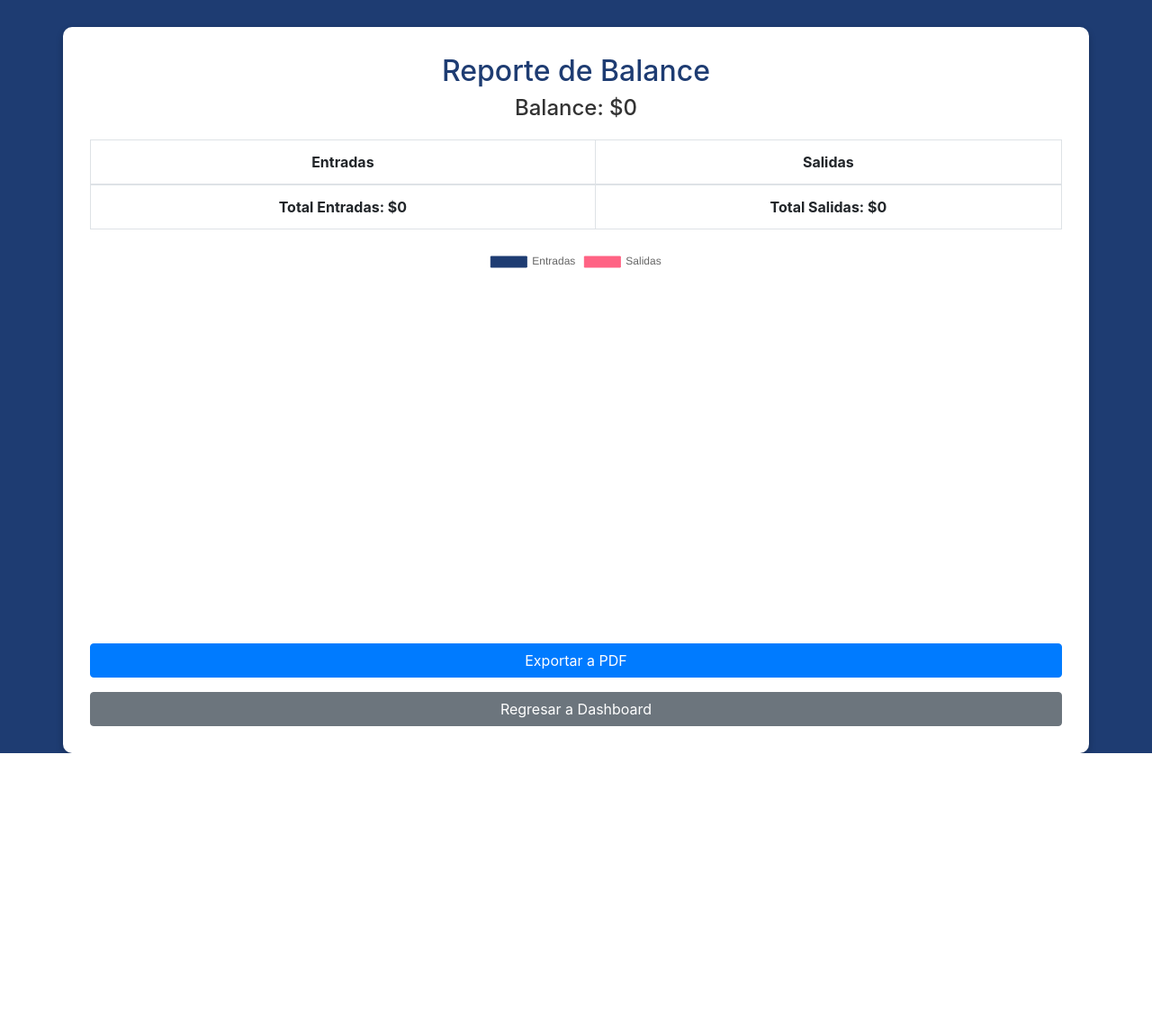
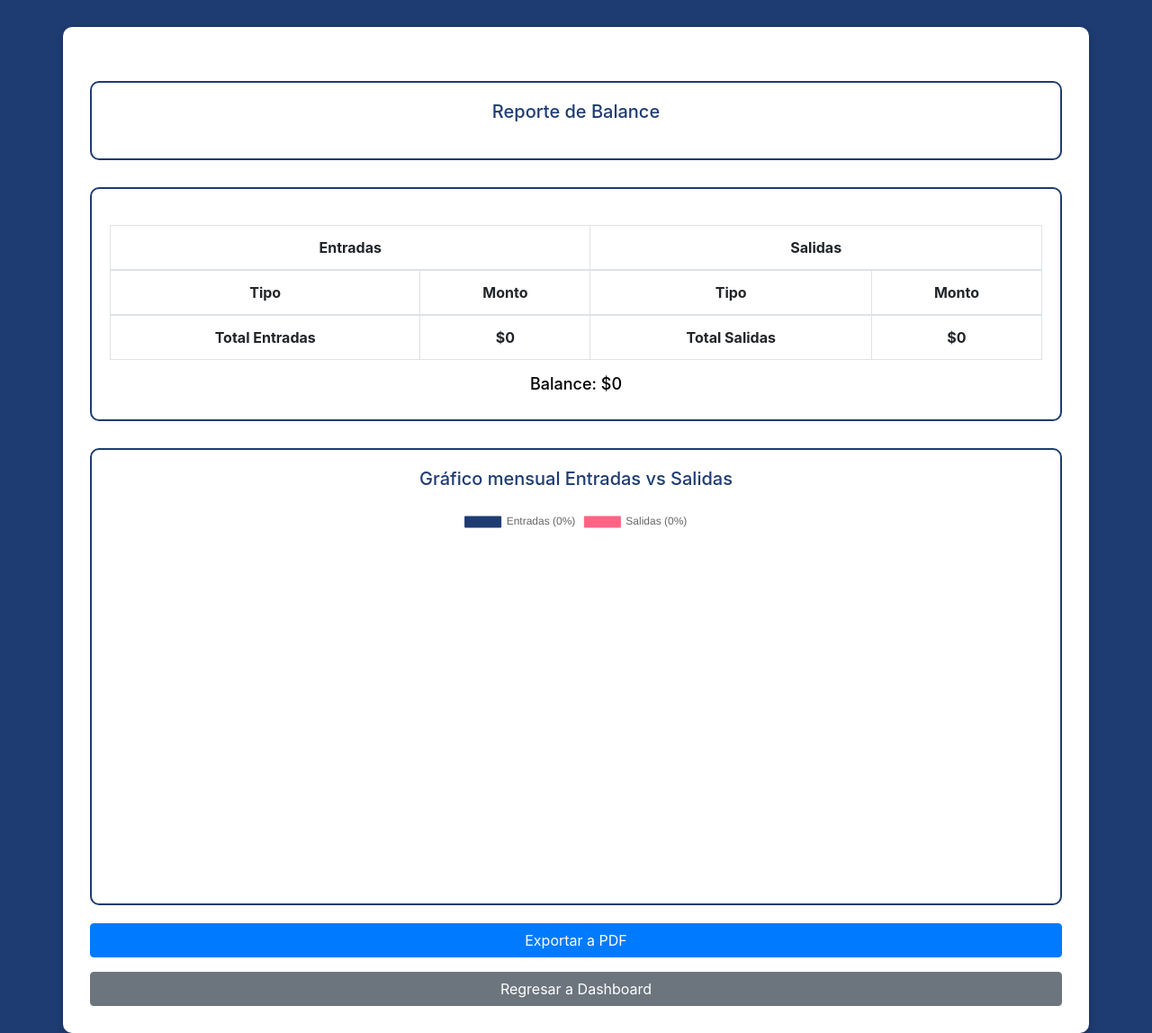
Before and after one commit to fjose4210/DESAFIO1LIS, a PHP site: page /paginas/mostrar_balance.php in a window 1280 px wide. Shown: the whole page at 90% size. Before the commit the page ends 837 px from the top, so only its background shows below. Run offline with PHP 8.4, Linux system fonts and the light colour scheme; the visitor is signed in with stand-in values (Sample User, id 1); data that the repository does not hold is empty.

Commit message:
Cambios
JF

```diff
--- a/Desafio1/paginas/mostrar_balance.php
+++ b/Desafio1/paginas/mostrar_balance.php
@@ -3,7 +3,7 @@ require '../config.php';
 require '../clases/entrada.php';
 require '../clases/salida.php';
 
-session_start(); // Inicia la sesión para acceder a user_id
+session_start(); //Inicia la sesión para acceder a user_id
 if (!isset($_SESSION['user_id'])) {
     die("Debe iniciar sesión para ver el balance.");
 }
@@ -15,6 +15,10 @@ $salidas = Salida::obtenerTodas($user_id, $pdo);
 $totalEntradas = array_sum(array_column($entradas, 'monto'));
 $totalSalidas = array_sum(array_column($salidas, 'monto'));
 $balance = $totalEntradas - $totalSalidas;
+
+//Cálculo de los porcentajes para el gráfico
+$porcentajeEntradas = $totalEntradas > 0 ? round(($totalEntradas / ($totalEntradas + $totalSalidas)) * 100, 2) : 0;
+$porcentajeSalidas = $totalSalidas > 0 ? round(($totalSalidas / ($totalEntradas + $totalSalidas)) * 100, 2) : 0;
 ?>
 
 <!DOCTYPE html>
@@ -43,43 +47,94 @@ $balance = $totalEntradas - $totalSalidas;
             margin-top: 20px;
         }
         #myChart {
-            max-width: 400px; /* Ajustar el ancho del gráfico */
-            margin: 20px auto; /* Centrar el gráfico */
+            max-width: 400px;
+            margin: 20px auto;
+        }
+        /*Estilo para el cuadro azul que encierra el gráfico*/
+        .chart-container, .table-container, .title-container {
+            border: 2px solid #1e3c72;
+            padding: 20px;
+            border-radius: 10px;
+            margin-top: 30px;
+        }
+        .chart-title, .title-container h2 {
+            color: #1e3c72;
+            text-align: center;
+            font-size: 20px;
+            margin-bottom: 20px;
+        }
+        .balance-text {
+            text-align: center;
+            font-size: 18px;
+            color: #000;
         }
     </style>
 </head>
 <body>
     <div class="container">
-        <h2 class="text-center" style="color: #1e3c72;">Reporte de Balance</h2>
+        <!-- Título "Reporte de Balance" encerrado en un rectángulo azul -->
+        <div class="title-container">
+            <h2 class="text-center">Reporte de Balance</h2>
+        </div>
 
-        <h4 class="text-center">Balance: $<?php echo $balance; ?></h4>
-
+        <!-- Tabla de entradas y salidas encerrada en un cuadro azul -->
+        <div class="table-container">
             <table class="table table-bordered text-center">
                 <thead>
                     <tr>
-                    <th>Entradas</th>
-                    <th>Salidas</th>
+                        <th colspan="2">Entradas</th>
+                        <th colspan="2">Salidas</th>
+                    </tr>
+                    <tr>
+                        <th>Tipo</th>
+                        <th>Monto</th>
+                        <th>Tipo</th>
+                        <th>Monto</th>
                     </tr>
                 </thead>
                 <tbody>
+                    <?php
+                    $maxRows = max(count($entradas), count($salidas));
+                    for ($i = 0; $i < $maxRows; $i++):
+                        $entrada = $entradas[$i] ?? null;
+                        $salida = $salidas[$i] ?? null;
+                    ?>
                     <tr>
-                    <td>
-                        <?php foreach ($entradas as $entrada): ?>
-                            <div><?php echo htmlspecialchars($entrada['tipo']); ?>: $<?php echo htmlspecialchars($entrada['monto']); ?></div>
-                        <?php endforeach; ?>
-                        <strong>Total Entradas: $<?php echo $totalEntradas; ?></strong>
-                    </td>
-                    <td>
-                        <?php foreach ($salidas as $salida): ?>
-                            <div><?php echo htmlspecialchars($salida['tipo']); ?>: $<?php echo htmlspecialchars($salida['monto']); ?></div>
-                        <?php endforeach; ?>
-                        <strong>Total Salidas: $<?php echo $totalSalidas; ?></strong>
-                    </td>
+                        <?php if ($entrada): ?>
+                            <td><?php echo htmlspecialchars($entrada['tipo']); ?></td>
+                            <td><?php echo htmlspecialchars($entrada['monto']); ?></td>
+                        <?php else: ?>
+                            <td colspan="2"></td>
+                        <?php endif; ?>
+
+                        <?php if ($salida): ?>
+                            <td><?php echo htmlspecialchars($salida['tipo']); ?></td>
+                            <td><?php echo htmlspecialchars($salida['monto']); ?></td>
+                        <?php else: ?>
+                            <td colspan="2"></td>
+                        <?php endif; ?>
+                    </tr>
+                    <?php endfor; ?>
+                    <tr>
+                        <td><strong>Total Entradas</strong></td>
+                        <td><strong>$<?php echo $totalEntradas; ?></strong></td>
+                        <td><strong>Total Salidas</strong></td>
+                        <td><strong>$<?php echo $totalSalidas; ?></strong></td>
                     </tr>
                 </tbody>
             </table>
 
-        <canvas id="myChart" width="400" height="300"></canvas> <!-- Ajustar la altura del gráfico -->
+            <!--Mostrar el balance debajo de la tabla dentro del mismo cuadro-->
+            <h4 class="balance-text">Balance: $<?php echo $balance; ?></h4>
+        </div>
+
+        <!--Contenedor del gráfico-->
+        <div class="chart-container">
+
+            <h4 class="chart-title">Gráfico mensual Entradas vs Salidas</h4>
+
+            <canvas id="myChart" width="400" height="300"></canvas>
+        </div>
 
         <!-- Botón para exportar a PDF -->
         <button id="exportarPDF" class="btn btn-primary" style="width: 100%; margin-top: 20px;">Exportar a PDF</button>
@@ -94,7 +149,7 @@ $balance = $totalEntradas - $totalSalidas;
         var myChart = new Chart(ctx, {
             type: 'pie',
             data: {
-                labels: ['Entradas', 'Salidas'],
+                labels: ['Entradas (<?php echo $porcentajeEntradas; ?>%)', 'Salidas (<?php echo $porcentajeSalidas; ?>%)'],
                 datasets: [{
                     data: [<?php echo $totalEntradas; ?>, <?php echo $totalSalidas; ?>],
                     backgroundColor: ['#1e3c72', '#FF6384'],
@@ -108,6 +163,19 @@ $balance = $totalEntradas - $totalSalidas;
                     legend: {
                         position: 'top',
                     },
+                    tooltip: {
+                        callbacks: {
+                            label: function(tooltipItem) {
+                                var value = tooltipItem.raw;
+                                var dataset = tooltipItem.chart.data.datasets[0].data;
+                                var total = dataset.reduce(function(accumulator, currentValue) {
+                                    return accumulator + currentValue;
+                                }, 0);
+                                var percentage = ((value / total) * 100).toFixed(2);
+                                return tooltipItem.label + ': $' + value + ' (' + percentage + '%)';
+                            }
+                        }
+                    }
                 }
             }
         });
@@ -116,12 +184,10 @@ $balance = $totalEntradas - $totalSalidas;
             var canvas = document.getElementById('myChart');
             var imgData = canvas.toDataURL('image/png');
 
-        // Crear un formulario para enviar los datos al servidor
             var form = document.createElement('form');
             form.method = 'POST';
             form.action = 'exportar_reporte.php';
 
-        // Crear inputs ocultos para los datos del gráfico y del balance
             var inputImg = document.createElement('input');
             inputImg.type = 'hidden';
             inputImg.name = 'imgData';
@@ -146,11 +212,9 @@ $balance = $totalEntradas - $totalSalidas;
             inputBalance.value = "<?php echo $balance; ?>";
             form.appendChild(inputBalance);
 
-        // Enviar el formulario
             document.body.appendChild(form);
             form.submit();
         });
-
     </script>
 </body>
 </html>
```
Also changed, not shown: Desafio1/paginas/exportar_reporte.php (+70 -20 lines). Lines whose indentation alone changed are shown as unchanged.
